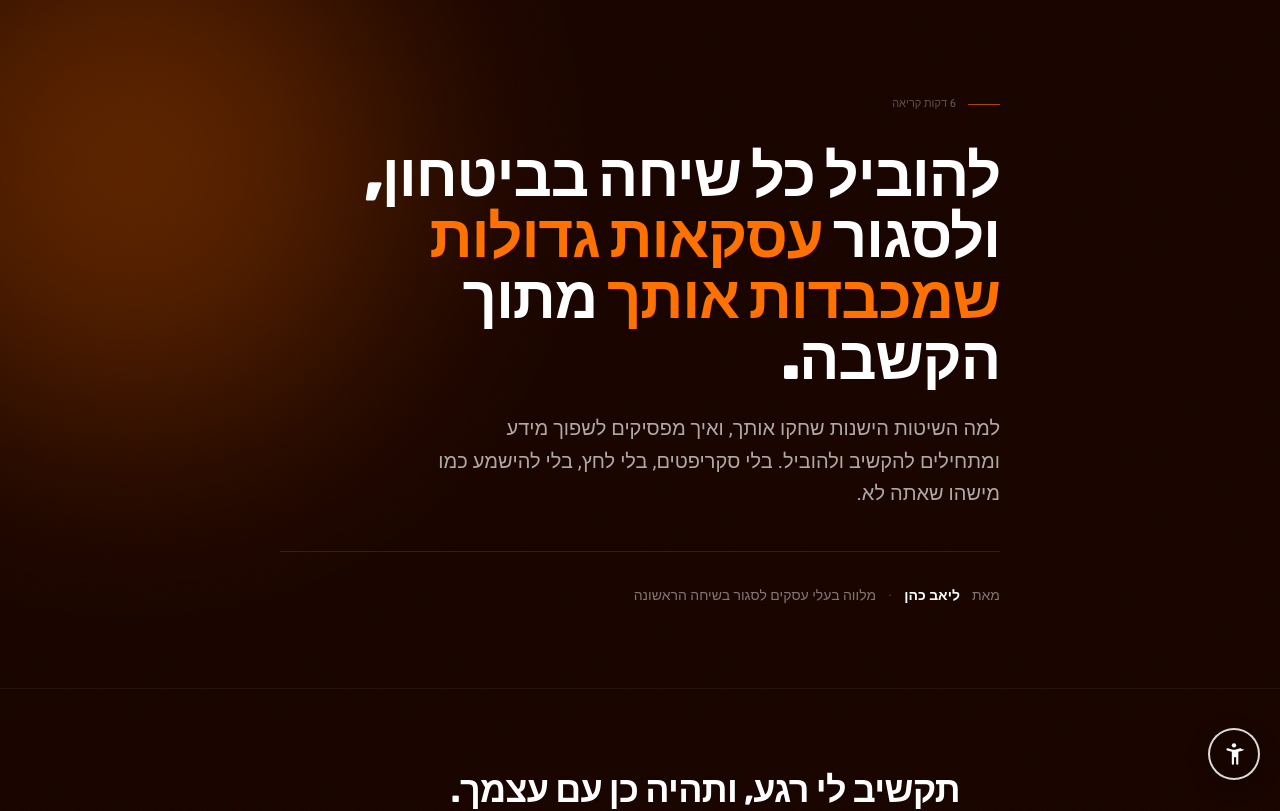
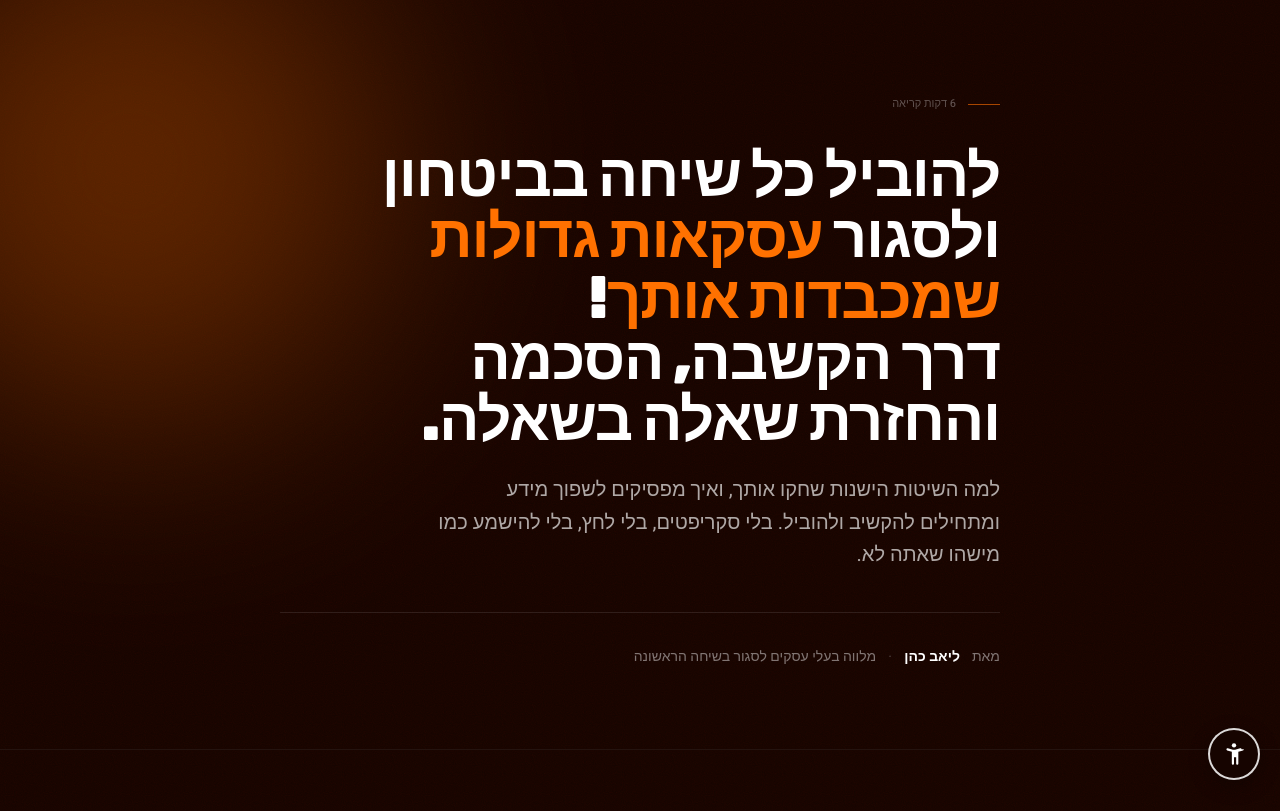
Before and after one commit to liorgediting-code/Liav-lead-magnet, a Next.js app: page /guide in a window 1280 px wide. Shown: the top 811 px of the page. Built offline with nearby package versions, Linux system fonts and the light colour scheme.

Commit message:
copy(guide): expand hero heading to 3-line value prop

```diff
--- a/app/guide/page.tsx
+++ b/app/guide/page.tsx
@@ -71,10 +71,11 @@ export default function GuidePage() {
           </div>
 
           <h1 className="font-display text-[2.5rem] leading-[1.05] md:text-6xl md:leading-[1.02] font-black text-white text-balance mb-6">
-            להוביל כל שיחה בביטחון,
+            להוביל כל שיחה בביטחון
             <br />
-            ולסגור <span className="text-primary">עסקאות גדולות שמכבדות אותך</span> מתוך
-            הקשבה.
+            ולסגור <span className="text-primary">עסקאות גדולות שמכבדות אותך</span>!
+            <br />
+            דרך הקשבה, הסכמה והחזרת שאלה בשאלה.
           </h1>
 
           <p className="text-lg md:text-xl text-white/65 leading-relaxed max-w-xl">
```
